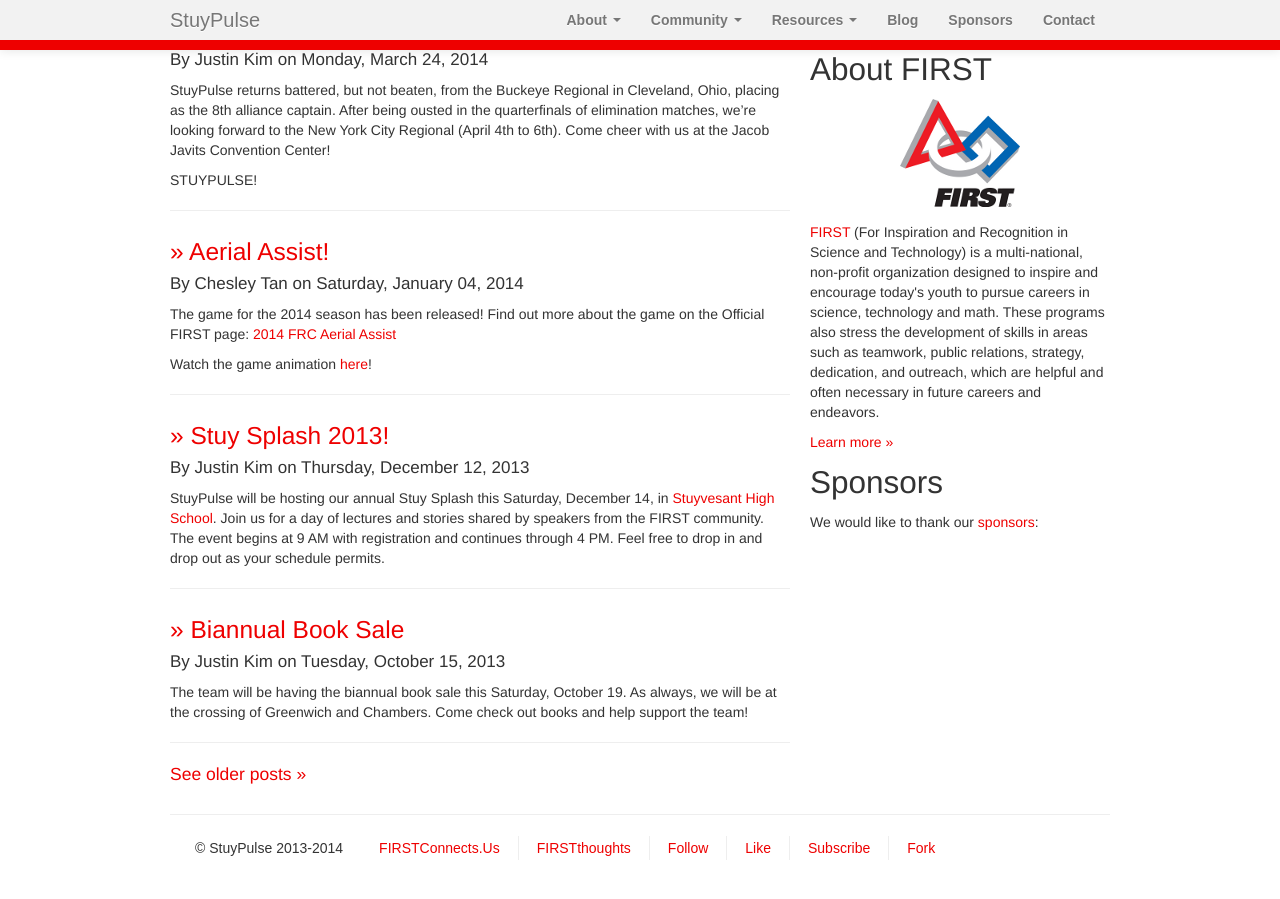
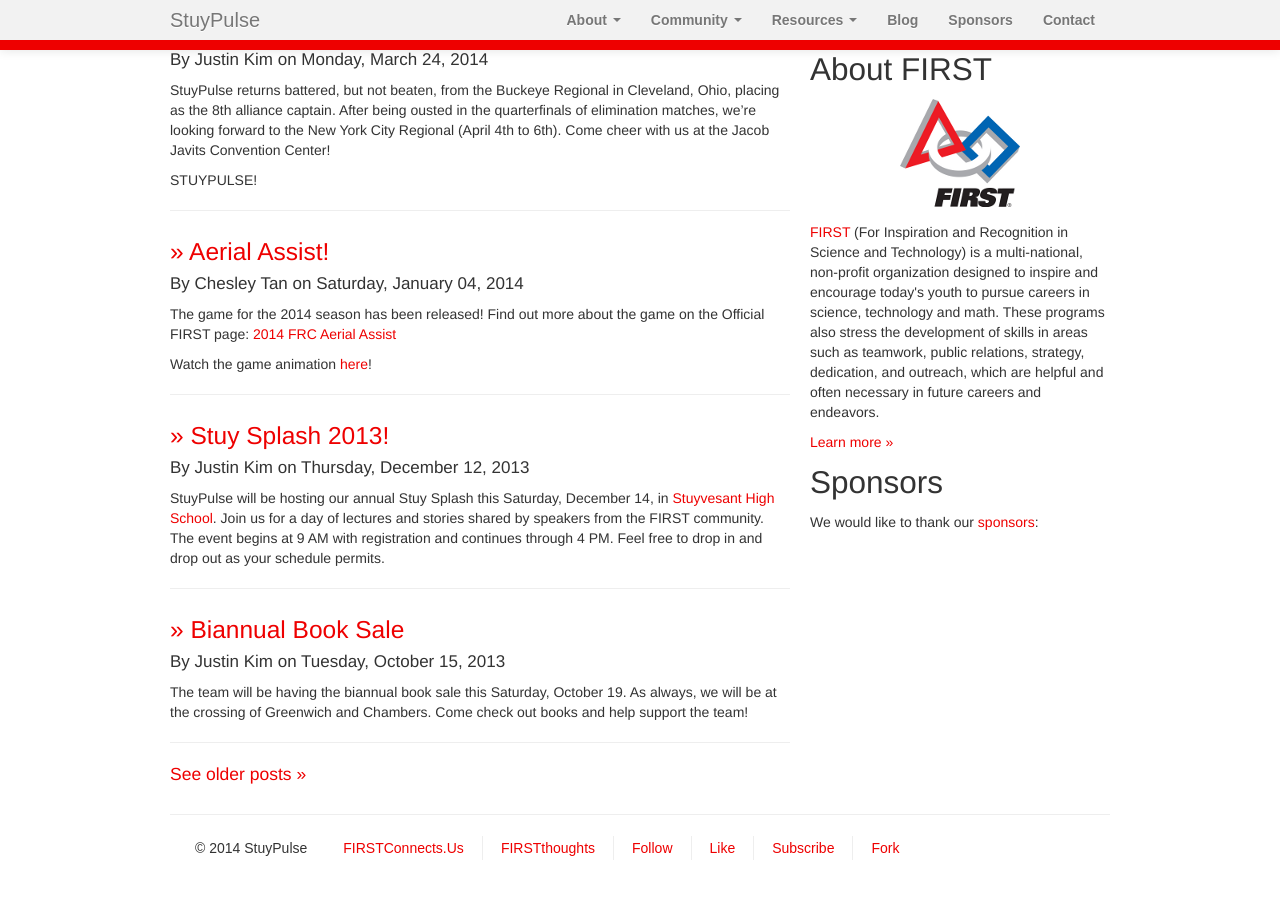
Before and after one commit to StuyPulse/team694.github.io, a Jekyll site: the page built from index.html, in a window 1280 px wide and 900 px high, scrolled down 956 px. Built offline with Jekyll 4.4.1, drawn with Linux system fonts in a browser that asks for light colours; nearby versions of some CDN libraries; comment, search, counter and statistics services are not loaded.

Commit message:
Change copyright wording.

```diff
--- a/_includes/footer.html
+++ b/_includes/footer.html
@@ -1,7 +1,7 @@
             <footer>
                 <div class="footer-nav">
                     <ul>
-                        <li>&copy; StuyPulse 2013-{{ site.time | date: "%Y" }}</li>
+                        <li>&copy; {{ site.time | date: "%Y" }} StuyPulse</li>
                         <li><a href="http://firstconnects.us/">FIRSTConnects.Us</a></li>
                         <li><a href="http://firstthoughts.org/">FIRSTthoughts</a></li>
                         <li><a href="http://twitter.com/StuyPulseRobots">Follow</a></li>
```
